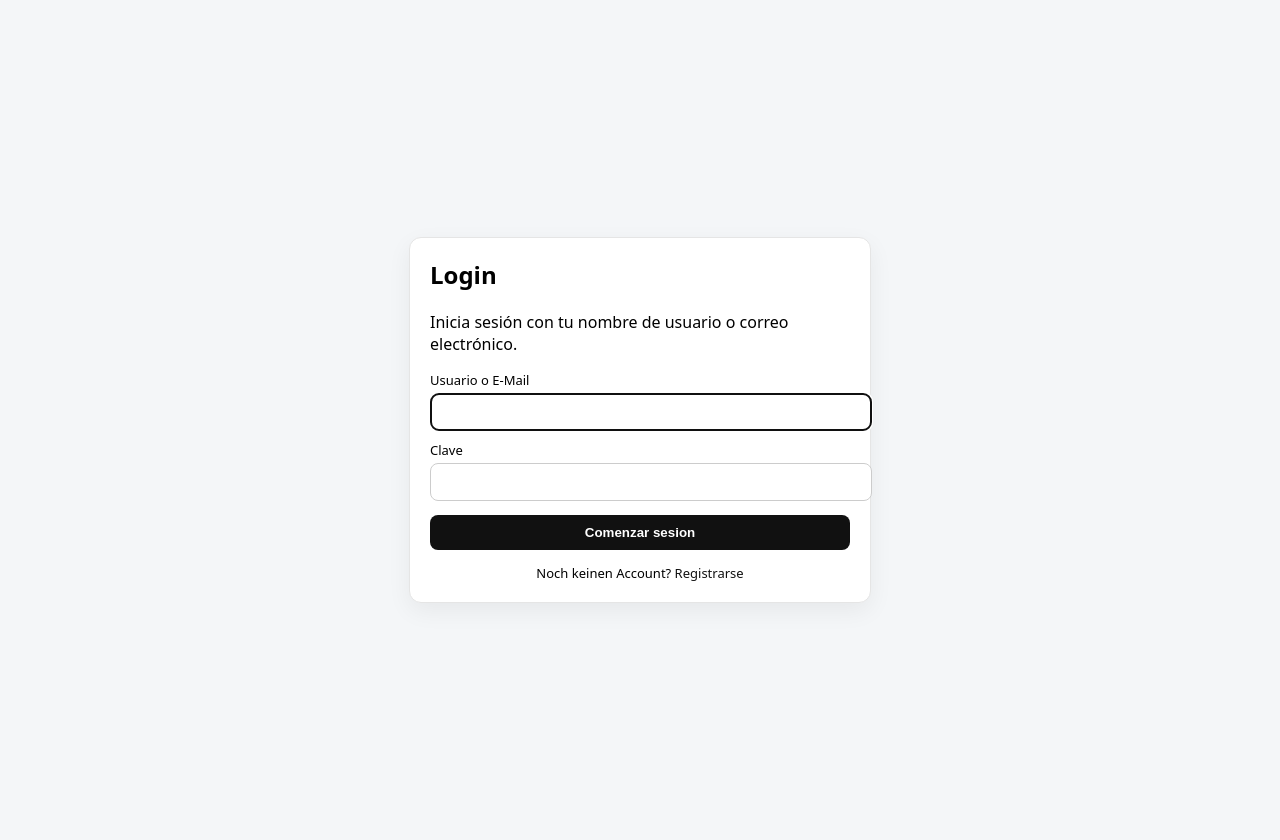
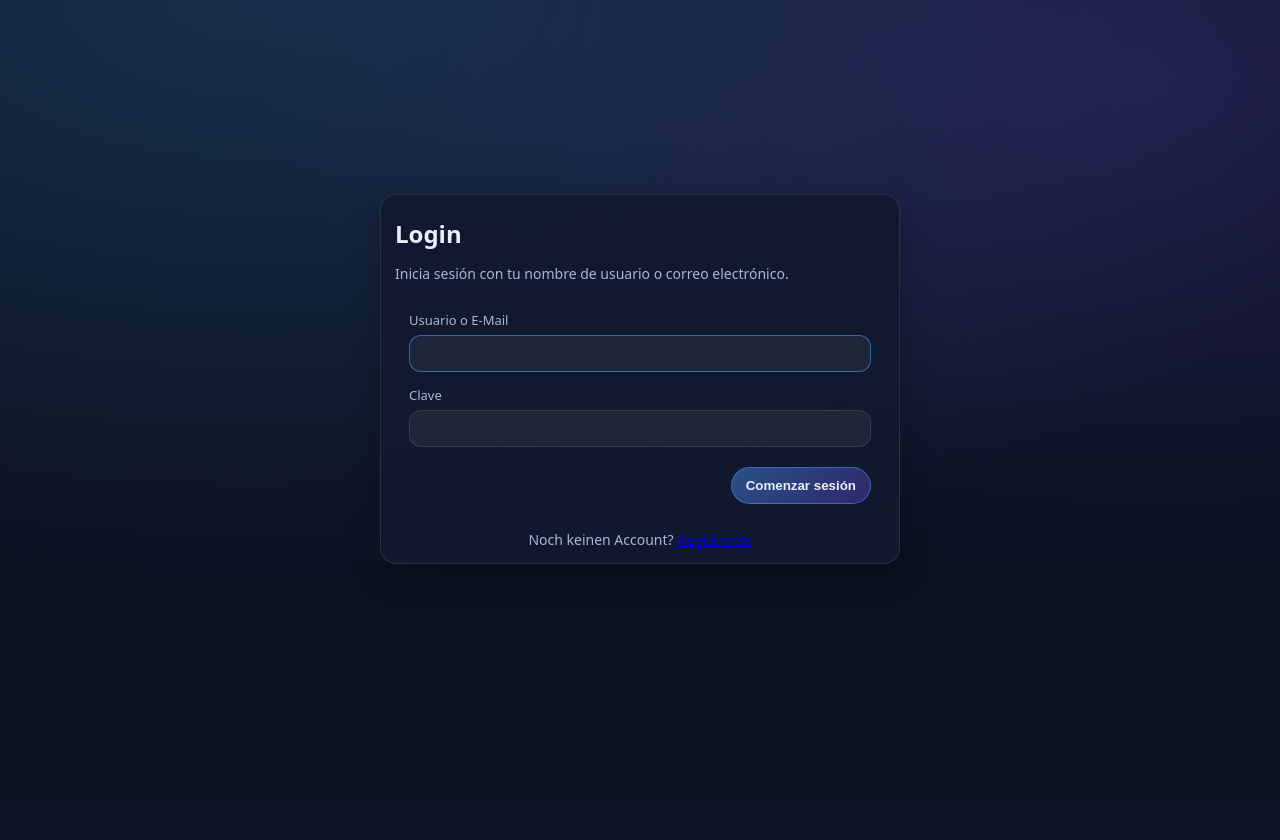
Before and after one commit to BobAndrews1003/tippspiel, a Django app: page /accounts/login/ in a window 1280 px wide. After the commit the page ends 569 px from the top, so only its background shows below. Run offline with Django 5.2, Linux system fonts and the light colour scheme.

Commit message:
Style auth pages via app.css

```diff
--- a/templates/registration/base_auth.html
+++ b/templates/registration/base_auth.html
@@ -1,3 +1,4 @@
+{% load static %}
 <!doctype html>
 <html lang="de">
 <head>
@@ -5,94 +6,33 @@
   <meta name="viewport" content="width=device-width, initial-scale=1">
   <title>{% block title %}Tippspiel{% endblock %}</title>
 
+  <!-- App CSS -->
+  <link rel="stylesheet" href="{% static 'app.css' %}">
+
+  <!-- Minimal auth-only tweaks (keine Farben überschreiben) -->
   <style>
-body {
-  font-family: system-ui, -apple-system, Arial, sans-serif;
-  background:#f4f6f8;
-  margin:0;
-}
-
-.wrap {
-  min-height:100vh;
+    .auth-wrap{
+      min-height: calc(100vh - 24px);
       display:flex;
       align-items:center;
       justify-content:center;
-  padding:20px;
+      padding: 16px;
     }
-
-.card {
-  background:white;
-  border:1px solid #e5e5e5;
-  border-radius:12px;
-  padding:20px;
+    .auth-card{
       width:100%;
-  max-width:420px;
-  box-shadow:0 8px 24px rgba(0,0,0,0.06);
+      max-width: 520px;
     }
-
-h2 {
-  margin-top:0;
-}
-
-label {
-  display:block;
-  font-size:13px;
-  margin:10px 0 4px;
-}
-
-input {
-  width:100%;
-  padding:10px;
-  border:1px solid #ccc;
-  border-radius:8px;
-  font-size:14px;
-}
-
-button {
-  width:100%;
-  margin-top:14px;
-  padding:10px;
-  border:none;
-  border-radius:8px;
-  background:#111;
-  color:white;
-  font-weight:600;
-  cursor:pointer;
-}
-
-button:hover {
-  background:#333;
-}
-
-.error {
-  background:#fff0f0;
-  border:1px solid #ffcccc;
-  padding:10px;
-  border-radius:8px;
-  color:#a00000;
-  margin-bottom:10px;
-}
-
-.links {
-  margin-top:14px;
-  font-size:13px;
+    .links{
+      margin-top: 12px;
       text-align:center;
     }
-
-.links a {
-  text-decoration:none;
-  color:#111;
-}
-
-.links a:hover {
-  text-decoration:underline;
-}
+    /* Falls deine Form Widgets keine Klassen haben, greifen wir über .field input etc. aus app.css */
   </style>
 </head>
 
 <body>
-<div class="wrap">
-  <div class="card">
+  <div class="auth-wrap">
+    <div class="card auth-card">
       {% block content %}{% endblock %}
     </div>
   </div>
--- a/templates/registration/login.html
+++ b/templates/registration/login.html
@@ -3,25 +3,31 @@
 
 {% block content %}
 <h2>Login</h2>
-<p class="subtitle">Inicia sesión con tu nombre de usuario o correo electrónico.</p>
+<p class="muted small">Inicia sesión con tu nombre de usuario o correo electrónico.</p>
 
 {% if form.errors %}
-  <div class="error-box">El nombre de usuario/correo electrónico o la contraseña son incorrectos.</div>
+  <div class="alert">El nombre de usuario/correo electrónico o la contraseña son incorrectos.</div>
 {% endif %}
 
-<form method="post" novalidate>
+<form method="post" class="form-grid" novalidate>
   {% csrf_token %}
 
-  <label for="{{ form.username.id_for_label }}">Usuario o E-Mail</label>
-  {{ form.username }}
+  <div class="field">
+    <label for="{{ form.username.id_for_label }}">Usuario o E-Mail</label>
+    {{ form.username }}
+  </div>
 
-  <label for="{{ form.password.id_for_label }}">Clave</label>
-  {{ form.password }}
+  <div class="field">
+    <label for="{{ form.password.id_for_label }}">Clave</label>
+    {{ form.password }}
+  </div>
 
-  <button class="btn" type="submit">Comenzar sesion</button>
+  <div class="actions">
+    <button class="btn primary" type="submit">Comenzar sesión</button>
+  </div>
 </form>
 
-<div class="links">
+<div class="links muted small">
   Noch keinen Account?
   <a href="{% url 'signup' %}">Registrarse</a>
 </div>
```
Also changed, not shown: templates/registration/signup.html (+9 -11 lines). Lines whose indentation alone changed are shown as unchanged.
